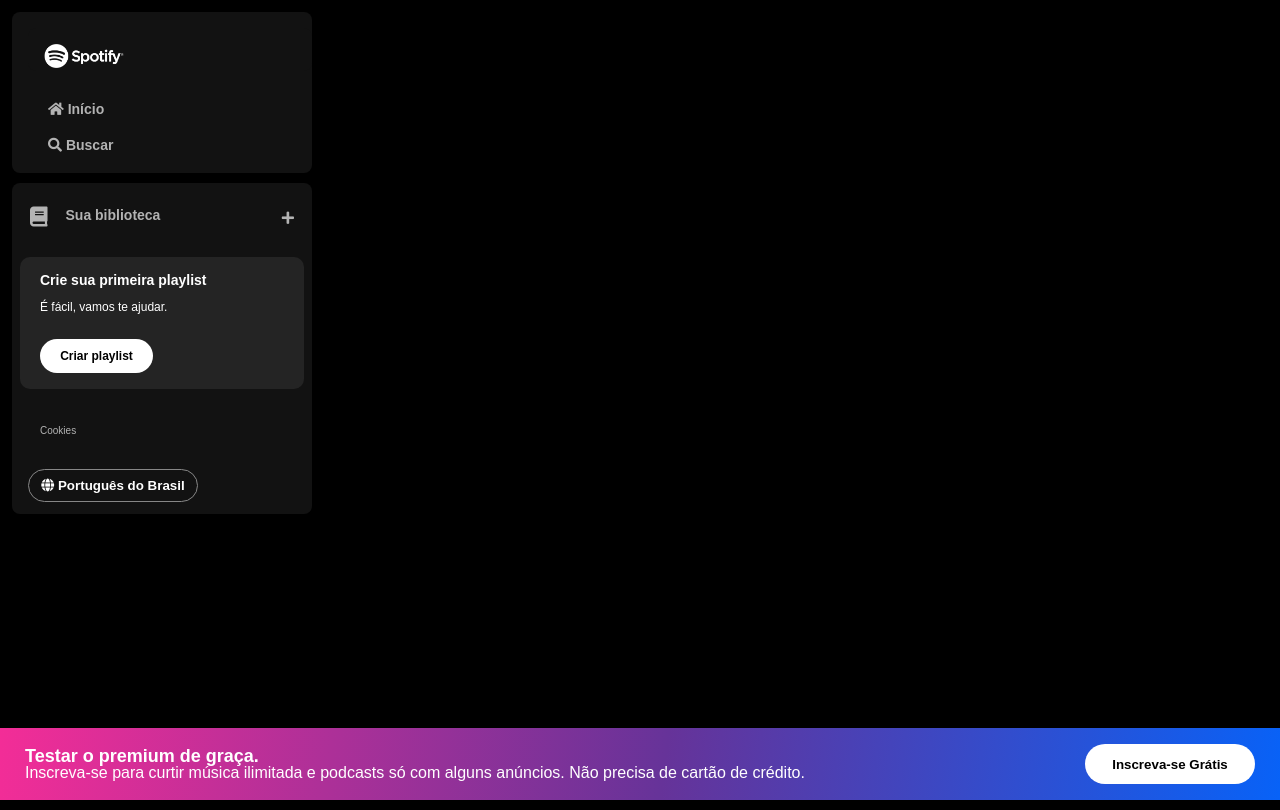
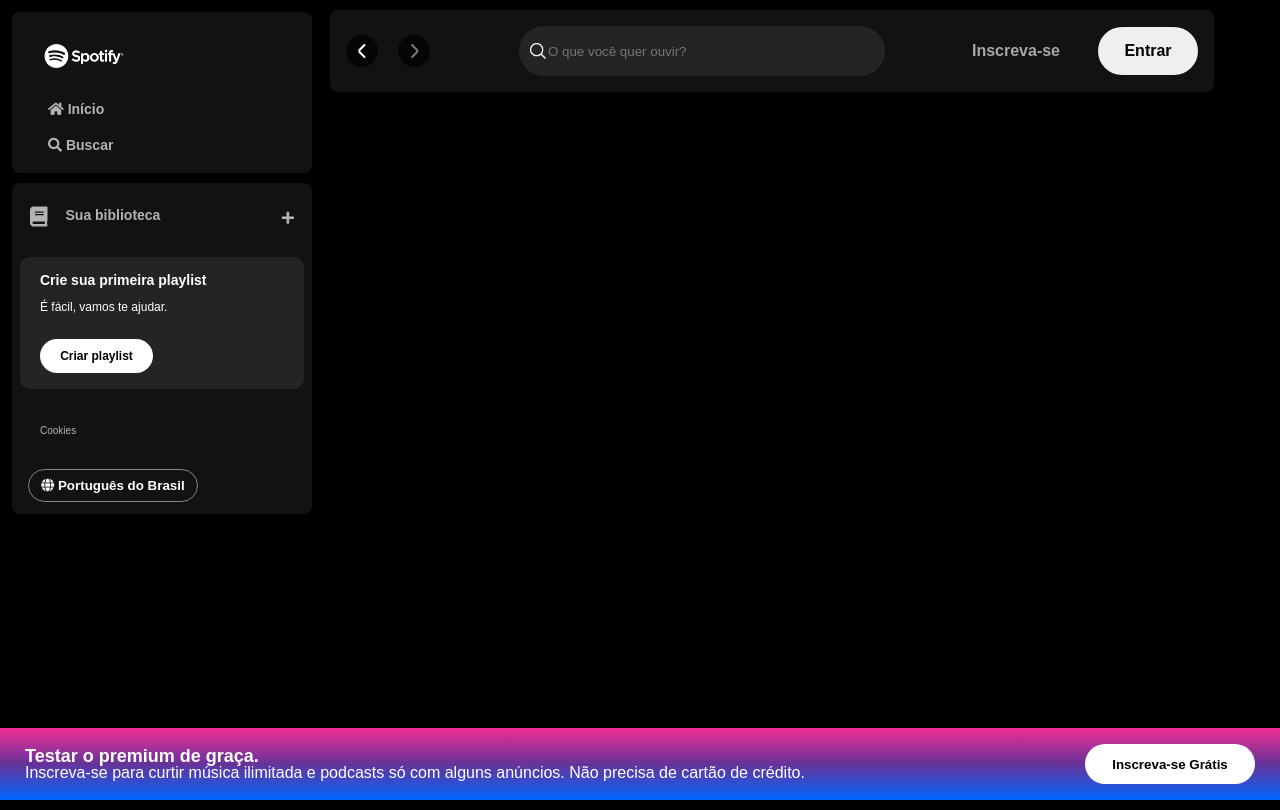
Before and after one commit to Caabee/Spotify-Login-Alura, a plain HTML site: page index.html in a window 1280 px wide. Drawn offline with Linux system fonts and the light colour scheme.

Commit message:
feito footer, main content (pesquisa), e adicionado a responsividade

```diff
--- a/index.html
+++ b/index.html
@@ -8,10 +8,14 @@
 
     <link rel="stylesheet" href="./src/css/reset.css">
     <link rel="stylesheet" href="./src/css/sidebar-footer.css">
+    <link rel="stylesheet" href="./src/css/vars.css">
+    <link rel="stylesheet" href="./src/css/main-content.css">
     <link rel="stylesheet" href="./src/js/script.js">
 
     <link rel="stylesheet" href="https://use.fontawesome.com/releases/v5.15.4/css/solid.css" />
     <link rel="stylesheet" href="https://use.fontawesome.com/releases/v5.15.4/css/fontawesome.css" />
+
+    <link rel="shortcut icon" type="imagex/png" href="./src/assets/icons/favicon.png">
 
 </head>
 
@@ -69,6 +73,30 @@
             </div>
         </div>
     </div>
+
+    <main>
+        <div class="main-container">
+            <nav class="header-navigation">
+                <div class="navigation">
+                    <button class="arrow-left">
+                        <img src="./src/assets/icons/small-left.png" alt="Seta esquerda">
+                    </button>
+                    <button class="arrow-right">
+                        <img src="./src/assets/icons/small-right.png" alt="Seta direita">
+                    </button>
+                </div>
+                <div class="header-search">
+                    <img src="./src/assets/icons/search.png" alt="">
+                    <input id="search-input" type="text" maxlength="800" placeholder="O que você quer ouvir?" />
+                </div>
+                <div class="header-login">
+                    <button class="subscribe"> Inscreva-se</button>
+                    <button class="login">Entrar</button>
+                </div>
+        </div>
+        </nav>
+        </div>
+    </main>
 </body>
 <footer class="low">
     <div>
--- /dev/null
+++ b/src/css/main-content.css
@@ -0,0 +1,96 @@
+.main-container {
+    max-width: 80vw;
+    height: 100vh;
+    margin-left: 320px;
+    margin-right: 56px;
+}
+
+.header-navigation {
+    display: flex;
+    justify-content: space-between;
+    align-items: center;
+    padding: 16px;
+    margin: 10px;
+    border-radius: 8px;
+    background-color: #121212;
+}
+
+.header-navigation .navigation {
+    display: flex;
+    justify-content: space-around;
+    align-items: center;
+}
+
+.header-navigation .navigation .arrow-left {
+    margin-right: 1.25rem;
+}
+
+.arrow-left, .arrow-right {
+    display: flex;
+    align-items: center;
+    justify-content: center;
+    width: 32px;
+    height: 32px;
+    background: var(--bg-icon);
+    background-color:var(--bg-arrow-color) ;
+    border-radius: 50%;
+    border: none;
+    cursor: pointer;
+}
+
+.header-login {
+    display: flex;
+    align-items: center;
+}
+
+.header-search {
+    display: flex;
+    align-items: center;
+    width: 364px;
+    height: 48px;
+    margin-left: 8px;
+    background-color: var(--bg-color-search);
+    border-radius: 500px;
+    border: 1px solid transparent;
+}
+
+.header-search img {
+    width: 16px;
+    height: 16px;
+    margin-left: 10px;
+}
+
+.header-search input {
+    background: transparent;
+    border: none;
+    outline: none;
+    padding: 0 100px 0 12;
+    color: #fff;
+    text-overflow: ellipsis;
+    overflow: hidden;
+    white-space: nowrap;
+}
+
+.header-login .subscribe {
+    color: #a7a7a7;
+    font-size: 16px;
+    font-weight: 700;
+    background-color: transparent;
+    margin-right: 32px;
+}
+
+.header-login .login {
+    width: 100px;
+    height: 48px;
+    color: #000;
+    font-size: 16px;
+    font-weight: 700;
+    border-radius: 40px;
+}
+
+.header-login .login:hover {
+background-color: #000;
+    color: #fff;
+    border: 1px solid #fff;
+    transition: 200ms ease;
+}
--- a/src/css/reset.css
+++ b/src/css/reset.css
@@ -135,7 +135,3 @@ button {
   border: none;
   cursor: pointer;
 }
-
-body{
-  font-family: 'DM Sans', sans-serif;
-}
--- a/src/css/sidebar-footer.css
+++ b/src/css/sidebar-footer.css
@@ -1,5 +1,6 @@
 body {
     background-color: #000;
+    font-family: var(--font-dm-sans);
 }
 
 h1 {
@@ -80,6 +81,7 @@ h1 {
     padding: 20px 10px;
 }
 
+
 .library .library__button .fa {
     font-size: 20px;
     margin-right: 10px;
@@ -140,6 +142,13 @@ h1 {
     width: 113px;
 }
 
+.section__playlist__content .section__playlist__button:hover {
+    background-color: #000;
+    color: #fff;
+    border: 1px solid #fff;
+    transition: 200ms ease;
+}
+
 .sidebar .cookies {
     margin: 25px 20px;
 }
@@ -168,16 +177,23 @@ h1 {
     padding: 8px;
 }
 
+.laguages .languages__button:hover {
+    background-color: #ffffff;
+    color: #000000;
+    border: 1px solid #ffffff;
+    transition: 200ms ease;
+}
+
 .low {
     display: flex;
     justify-content: space-between;
     align-items: center;
-    background-image: linear-gradient(98deg,rgb(243, 45, 151), rebeccapurple, rgb(0, 102, 255));
+    background-image: linear-gradient( rgb(243, 45, 151), rebeccapurple, rgb(0, 102, 255));
     bottom: 0;
     height: auto;
     width: 100%;
     position: fixed;
-    padding: 16px 25px ;
+    padding: 16px 25px;
     gap: 4px;
 }
 
@@ -200,40 +216,15 @@ h1 {
     font-weight: bold;
 }
 
+.low .sign:hover {
+background-color: #000000;
+    color: #ffffff;
+    border: 1px solid #000000;
+    transition: 200ms ease;
+}
 .low .text {
     display: flex;
     flex-direction: column;
     text-align: left;
     color: white;
 }
-
-
-/* .footer {
-    display: flex;
-    background-image: linear-gradient();
-    /* transform: translateY(733px);
-}
-
-.footer__content {
-    display: flex;
-    justify-content: space-between;
-    align-items: center;
-}
-
-.footer__content .text {
-    color: #fff;
-}
-
-.footer__content .section__footer__button {
-    justify-content: center;
-    background-color: #fff;
-    color: #000;
-    border-radius: 20px;
-    font-size: 12px;
-    font-weight: 800;
-    text-decoration: none;
-    text-transform: none;
-    padding: 10px;
-    border: 0;
-    width: 113px;
-} */
--- /dev/null
+++ b/src/css/vars.css
@@ -0,0 +1,8 @@
+:root {
+    --font-dm-sans: "DM Sans", sans-serif;
+
+    --bg-icon:#131313;
+    --bg-arrow-color: rgba(0,0,0,0.7) ;
+    --bg-color-search: #242424;
+
+}
```
